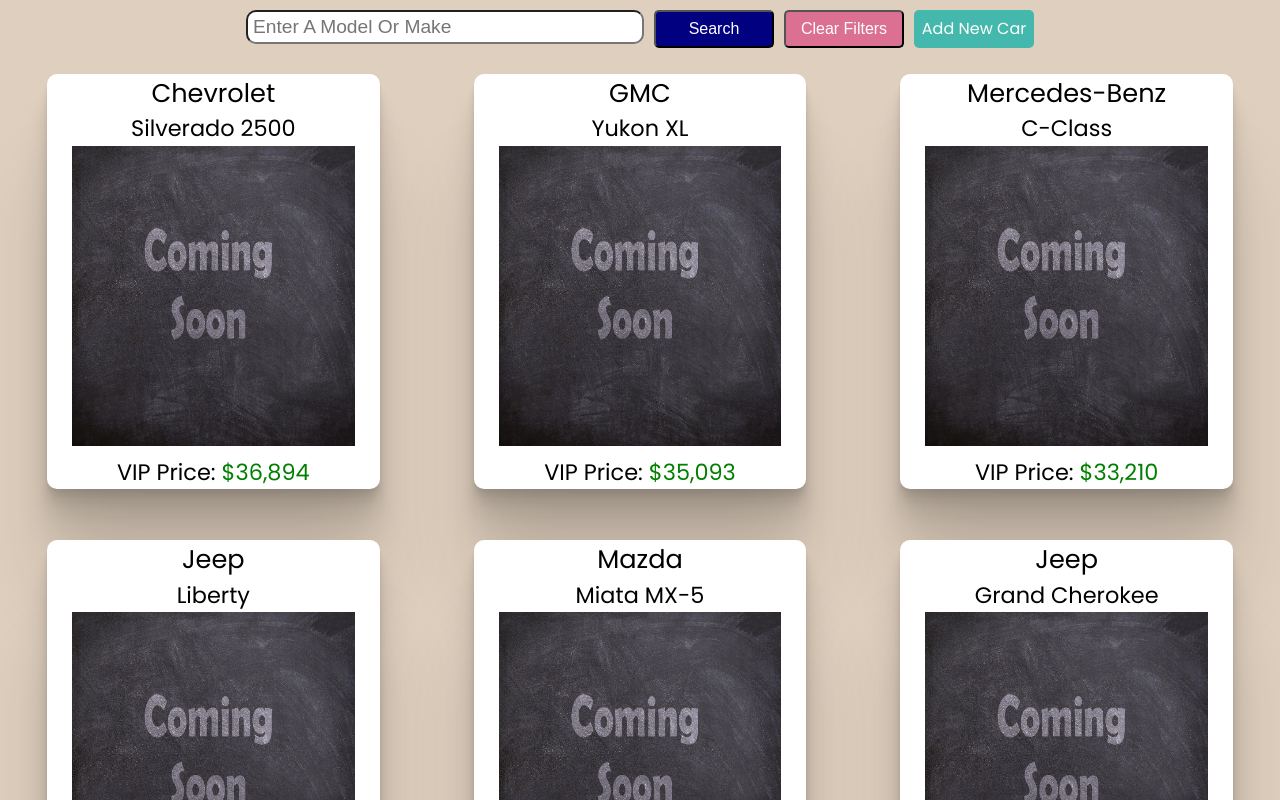
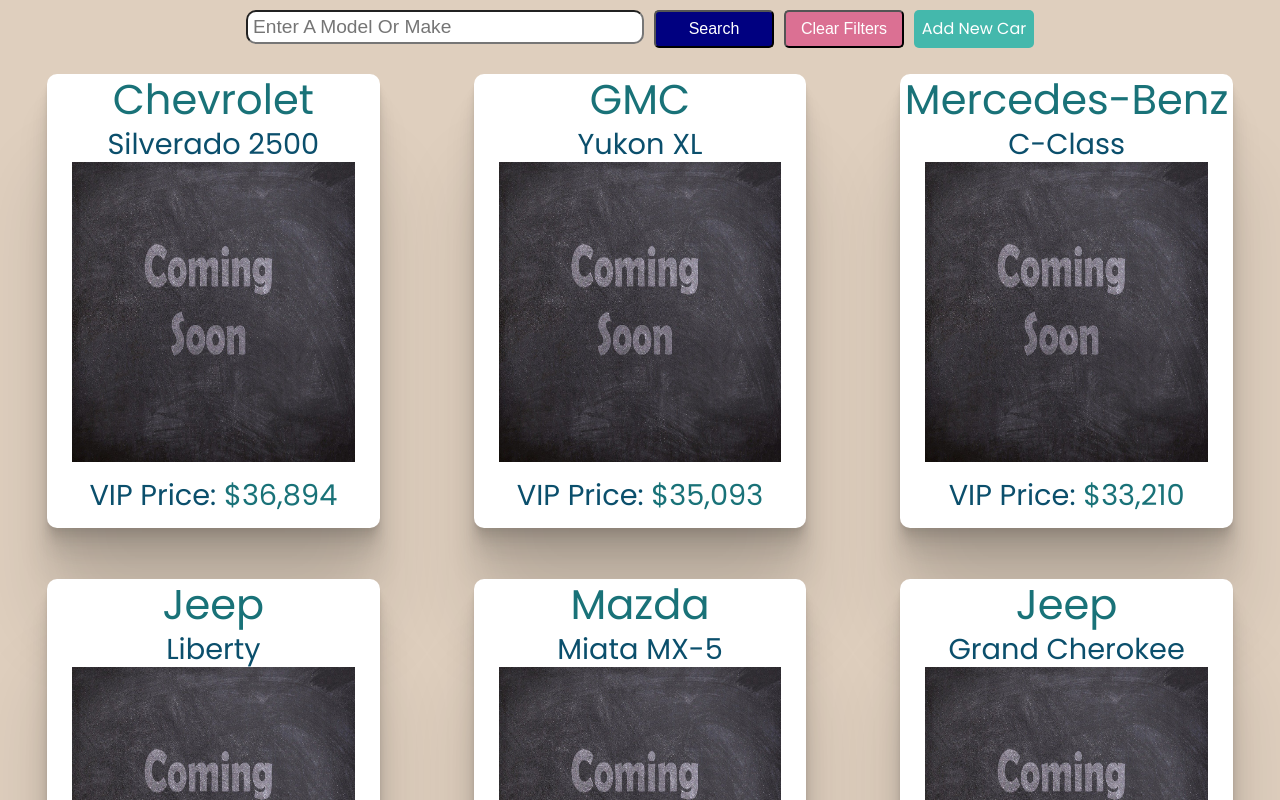
Before and after one commit to mtrew2015/react-router-cars, a React (Create React App) app in the folder router-cars/: page / in a window 1280 px wide. Shown: the top 800 px of the page. Built offline with nearby package versions, Linux system fonts and the light colour scheme.

Commit message:
style updates

```diff
--- a/router-cars/package.json
+++ b/router-cars/package.json
@@ -12,7 +12,8 @@
     "react-hook-form": "^4.6.2",
     "react-loading-skeleton": "^1.3.0",
     "react-router-dom": "^5.1.2",
-    "react-scripts": "3.3.0"
+    "react-scripts": "3.3.0",
+    "tiny-skeleton-loader-react": "^1.1.3"
   },
   "scripts": {
     "start": "react-scripts start",
--- a/router-cars/src/Components/Car/Car.js
+++ b/router-cars/src/Components/Car/Car.js
@@ -3,7 +3,7 @@
 import { useParams } from 'react-router-dom';
 import './Car.scss';
 import photo from '../../Assets/coming-soon-2550190_1280.jpg';
-import Skeleton, { SkeletonTheme } from 'react-loading-skeleton';
+import SkeletonLoader from 'tiny-skeleton-loader-react';
 
 function Car({ cars, setCars }) {
 	const { id } = useParams();
@@ -19,7 +19,7 @@
 				return car.id == id;
 			});
 			setCar(actualCar[0]);
-		}, 2500);
+		}, 1500);
 	}, []);
 
 	console.log(car, 'car');
@@ -27,11 +27,12 @@
 	if (!car || !car.price) {
 		return (
 			<div className='car-container'>
-				<div className='car'>
-					{<Skeleton className='car' height={100} width={400} />}
-					{<Skeleton className='car' height={100} width={400} />}
-					{<Skeleton className='car' height={100} width={400} />}
-					{<Skeleton className='car' height={100} width={400} />}
+				<div className='loading'>
+                    <SkeletonLoader style={{marginBottom:"5px"}} height='8%' />
+                    <SkeletonLoader style={{marginBottom:"5px"}}  height='8%' />
+                    <SkeletonLoader style={{marginBottom:"5px"}} height='74%' />
+
+                    <SkeletonLoader height='10%' />
 				</div>
 			</div>
 		);
@@ -40,7 +41,7 @@
 		<div className='car-container'>
 			<div className='car'>
 				<h1>{car.make}</h1>
-				<p>{car.model}</p>
+				<h2>{car.model}</h2>
 				<img src={photo} />
 				<p>
 					VIP Price: <span className='price'>${car.price.toLocaleString()}</span>
--- a/router-cars/src/Components/Car/Car.scss
+++ b/router-cars/src/Components/Car/Car.scss
@@ -1,3 +1,10 @@
+/* RGB */
+$color1: rgba(11, 19, 43, 1);
+$color2: rgba(11, 79, 108, 1);
+$color3: rgba(25, 114, 120, 1);
+$color4: rgba(249, 222, 201, 1);
+$color5: rgba(196, 69, 54, 1);
+
 .car-container{
  display: flex;
  width: 100%;
@@ -12,16 +19,19 @@
      align-items: center;
      justify-content: center;
      width: 25%;
-     height: 100vh;
-     border: 2px solid red;
- }
+    height: 45vh;
+    background-color: white;
+}
+
 
 
  .car{
+     line-height: 1.25;
+     padding-bottom: 15px;
    img{
         width: 85%;
         height: 300px;
-        margin-bottom: 10px;
+        margin-bottom: 15px;
     }
     display: flex;
     flex-direction: column;
@@ -32,13 +42,19 @@
     border-radius: 10px;
 
     .price{
-        color: green
+        color: $color3
     }
     h1{
-        font-size: 1.6rem;
+        font-size: 2.6rem;
+        color: $color3;
+    }
+    h2{
+        font-size: 1.8rem;
+        color: $color2;
     }
     p{
-        font-size: 1.4rem;
+        font-size: 1.8rem;
+        color: $color2;
     }
     align-items: center;
 }
--- a/router-cars/src/Components/Card/Card.js
+++ b/router-cars/src/Components/Card/Card.js
@@ -9,7 +9,7 @@
     return (
         <div className="card" >
             <h1>{car.make}</h1>
-            <p>{car.model}</p>
+            <h2>{car.model}</h2>
             <img src={photo}></img>
 
             <p>VIP Price: <span className="price">${car.price.toLocaleString()}</span></p>
--- a/router-cars/src/Components/Card/Card.scss
+++ b/router-cars/src/Components/Card/Card.scss
@@ -1,8 +1,16 @@
+$color1: rgba(11, 19, 43, 1);
+$color2: rgba(11, 79, 108, 1);
+$color3: rgba(25, 114, 120, 1);
+$color4: rgba(249, 222, 201, 1);
+$color5: rgba(196, 69, 54, 1);
+
 .card{
+    line-height: 1.25;
+    padding-bottom: 15px;
     img{
         width: 85%;
         height: 300px;
-        margin-bottom: 10px;
+        margin-bottom: 15px;
     }
     display: flex;
     flex-direction: column;
@@ -13,13 +21,19 @@
     border-radius: 10px;
 
     .price{
-        color: green
+        color:$color3;
     }
     h1{
-        font-size: 1.6rem;
+        font-size: 2.6rem;
+        color: $color3
+    }
+      h2{
+        font-size: 1.8rem;
+        color: $color2;
     }
     p{
-        font-size: 1.4rem;
+        font-size: 1.8rem;
+        color: $color2;
     }
     align-items: center;
 
```
Also changed, not shown: 1 other file (tests, documents, lock files or other folders).
